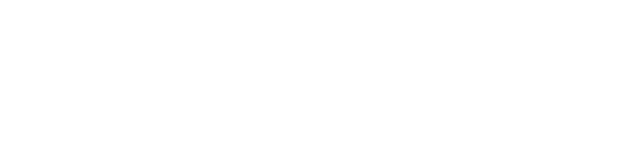
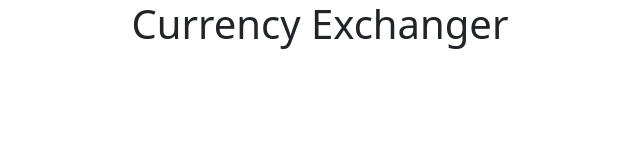
Before and after one commit to DaniyaYelemessova/ExchangeRate, a website built with webpack: page src/index.html in a window 1280 px wide. Shown: the whole page, without its empty margins (320-960 px from the left). Built offline with nearby package versions, Linux system fonts and the light colour scheme.

Commit message:
Add basic structure

```diff
--- a/package.json
+++ b/package.json
@@ -1,7 +1,7 @@
 {
-  "name": "project-name",
+  "name": "currency-exchanger",
   "version": "1.0.0",
-  "description": "project description",
+  "description": "a currency exchange application",
   "main": "index.js",
   "scripts": {
     "build": "webpack --mode=development",
--- a/src/css/styles.css
+++ b/src/css/styles.css
@@ -0,0 +1,3 @@
+h1{
+  text-align: center;
+}
--- a/src/index.html
+++ b/src/index.html
@@ -3,9 +3,9 @@
 <head>
   <meta charset="UTF-8">
   <meta name="viewport" content="width=device-width, initial-scale=1.0">
-  <title>Document</title>
+  <title>Currency Exchanger</title>
 </head>
 <body>
-
+  <h1>Currency Exchanger</h1>
 </body>
 </html>
--- a/webpack.config.js
+++ b/webpack.config.js
@@ -22,7 +22,7 @@ module.exports = {
     new CleanWebpackPlugin(),
     new Dotenv(),
     new HtmlWebpackPlugin({
-      title: 'project name',
+      title: 'currency exchanger',
       template: './src/index.html',
       inject: 'body'
     })
```
Also changed, not shown: README.md, 1 other file.
